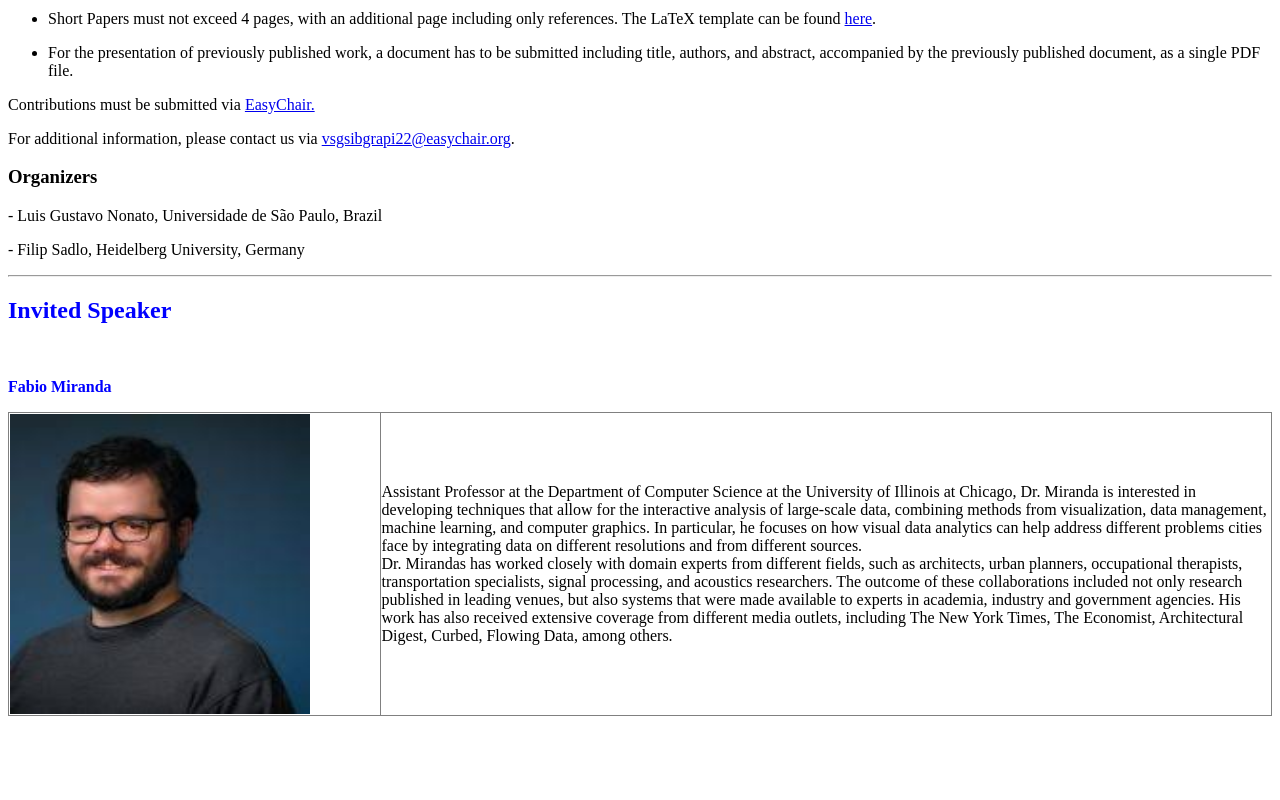
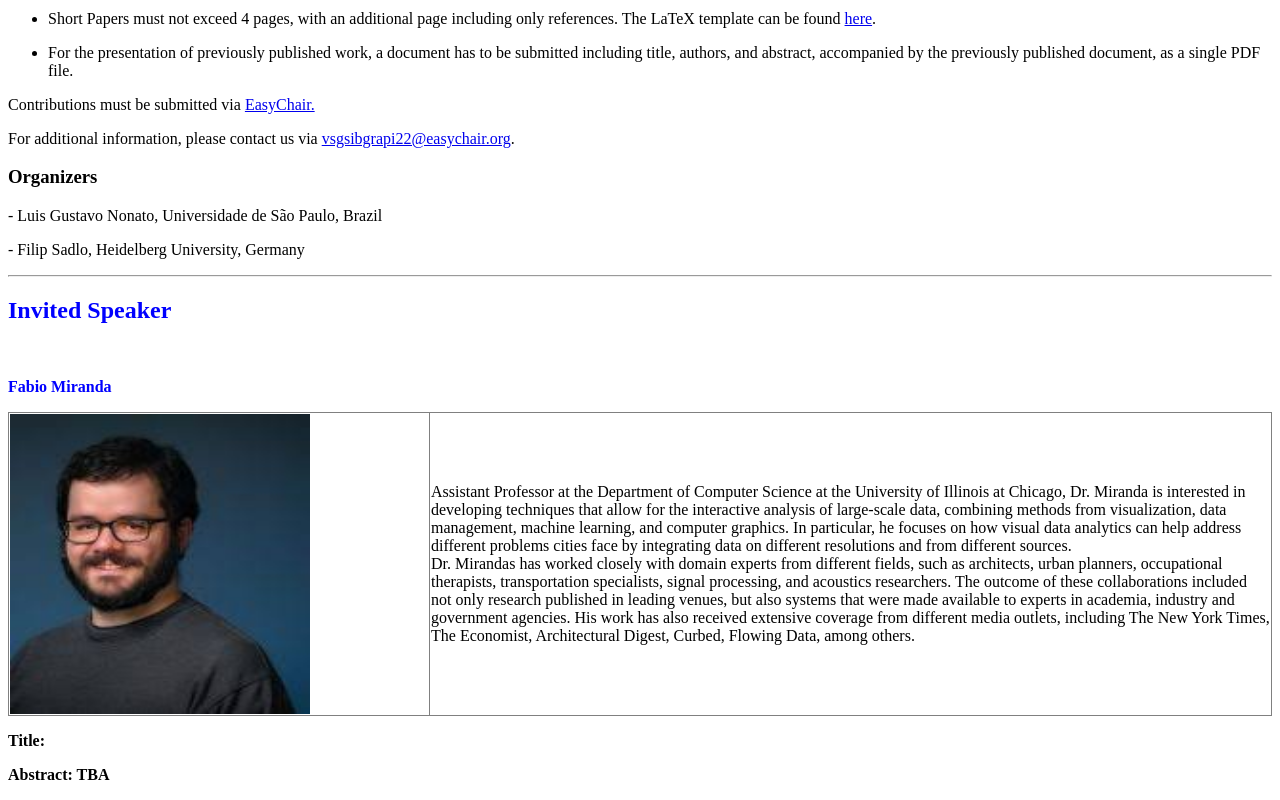
Before and after one commit to SIBGRAPI22-VSG/SIBGRAPI22-VSG.github.io, a plain HTML site: page index.html in a window 1280 px wide. Shown: the part 353-1153 px from the top of the page. Before the commit the page ends 1077 px from the top, so only its background shows below. Drawn offline with Linux system fonts and the light colour scheme.

Commit message:
Update index.html

```diff
--- a/index.html
+++ b/index.html
@@ -27,11 +27,13 @@
 <table style="border-collapse: collapse; width: 100%;" border="1">
 <tbody>
 <tr>
-<td style="width: 29.4171%;"><img src="./images/fabio.jpeg" alt="fabio" width="300" height="300" /></td>
-<td style="width: 70.5829%;">
+<td style="width: 25.0%;"><img src="./images/fabio.jpeg" alt="fabio" width="300" height="300" /></td>
+<td style="width: 50.0%;">
 <div>Assistant Professor at the Department of Computer Science at the University of Illinois at Chicago, Dr. Miranda is interested in developing techniques that allow for the interactive analysis of large-scale data, combining methods from visualization, data management, machine learning, and computer graphics. In particular, he focuses on how visual data analytics can help address different problems cities face by integrating data on different resolutions and from different sources.</div>
 <div>Dr. Mirandas has worked closely with domain experts from different fields, such as architects, urban planners, occupational therapists, transportation specialists, signal processing, and acoustics researchers. The outcome of these collaborations included not only research published in leading venues, but also systems that were made available to experts in academia, industry and government agencies. His work has also received extensive coverage from different media outlets, including The New York Times, The Economist, Architectural Digest, Curbed, Flowing Data, among others.</div>
 </td>
 </tr>
 </tbody>
 </table>
+<p><strong>Title:</strong></p>
+<p><strong>Abstract: TBA</strong></p>
```
